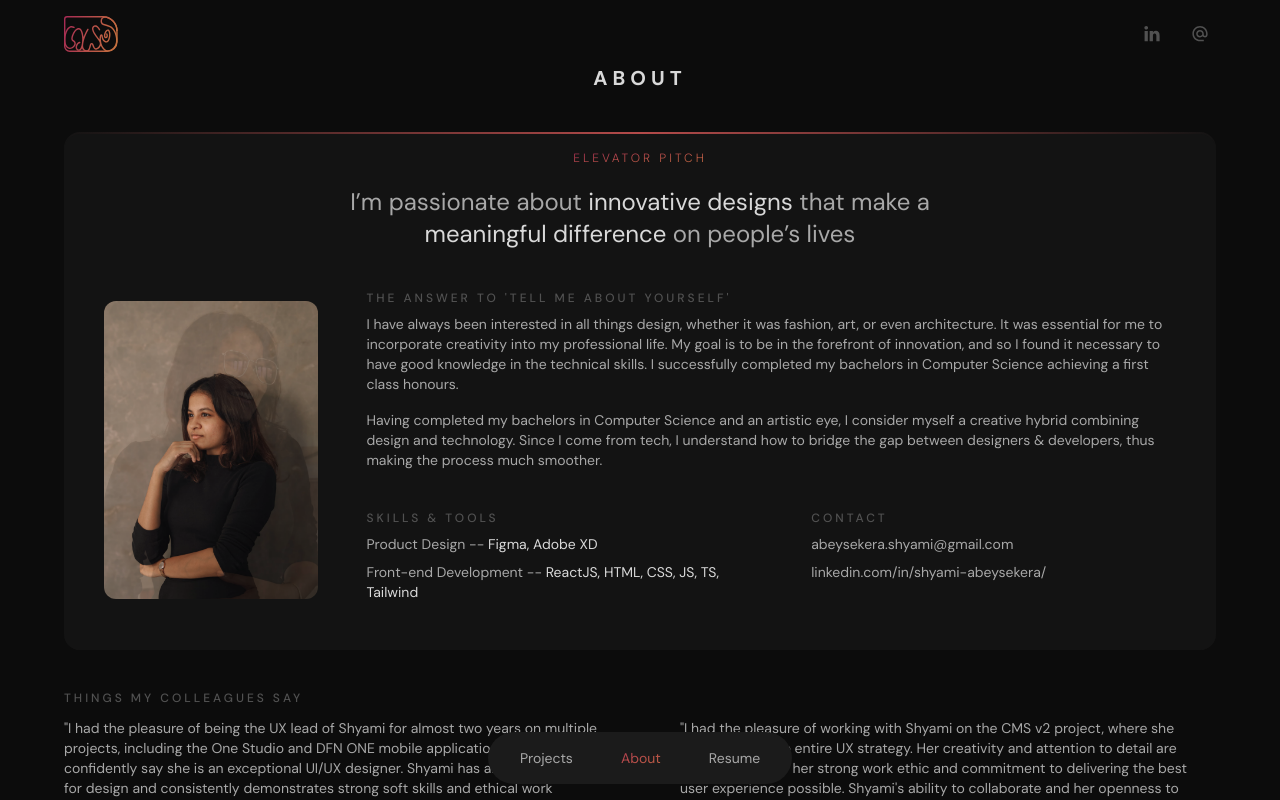
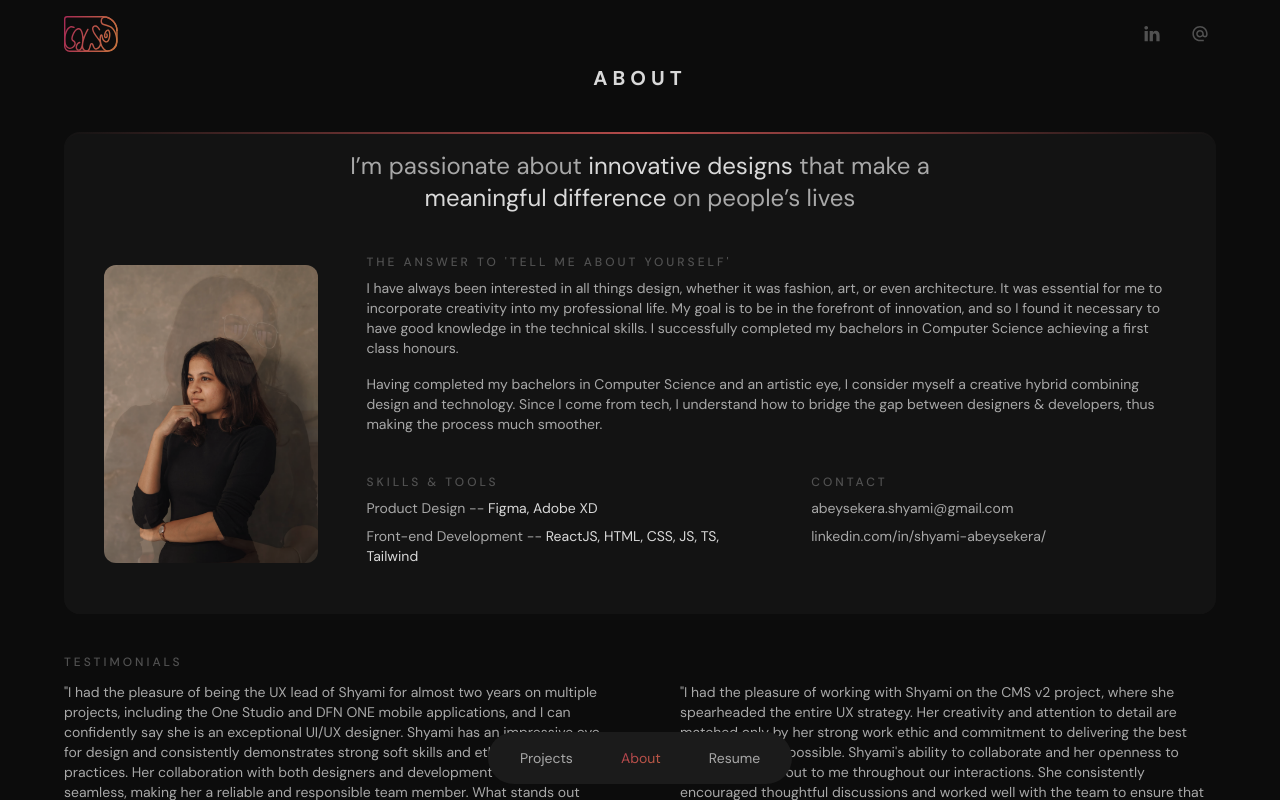
Before and after one commit to shyamir/my-portfolio, a React (Create React App) app: page /about in a window 1280 px wide. Shown: the top 800 px of the page. Built offline with nearby package versions, Linux system fonts and the light colour scheme.

Commit message:
About page changes

```diff
--- a/src/components/Card/MainCard.tsx
+++ b/src/components/Card/MainCard.tsx
@@ -30,9 +30,9 @@ export default function MainCard({
             <>
               {/* Card Header */}
               <div className="flex flex-col items-center justify-center">
-                <Typography as="h3" variant="heading4" className="mb-5">
+                {/* <Typography as="h3" variant="heading4" className="mb-5">
                   Elevator pitch
-                </Typography>
+                </Typography> */}
 
                 <Typography
                   as="h2"
@@ -127,14 +127,6 @@ export default function MainCard({
                       </Typography>
 
                       <div className="flex flex-col gap-0">
-                        {/* <Typography
-                          as="p"
-                          variant="body1"
-                          className="mb-2 leading-3"
-                        >
-                          <a href="tel:+94770763080">+94 770 763 080</a>
-                        </Typography> */}
-
                         <Typography
                           as="p"
                           variant="body1"
--- a/src/pages/About.tsx
+++ b/src/pages/About.tsx
@@ -27,7 +27,7 @@ function About() {
 
       <div className="w-fill flex flex-col gap-3 items-start">
         <Typography as="h3" variant="heading5" className="text-center">
-          things my colleagues say
+          testimonials
         </Typography>
         <div className="flex flex-col lg:flex-row gap-10 lg:gap-20 w-full">
           <div className="w-fill lg:w-1/2 flex flex-col gap-3">
```
